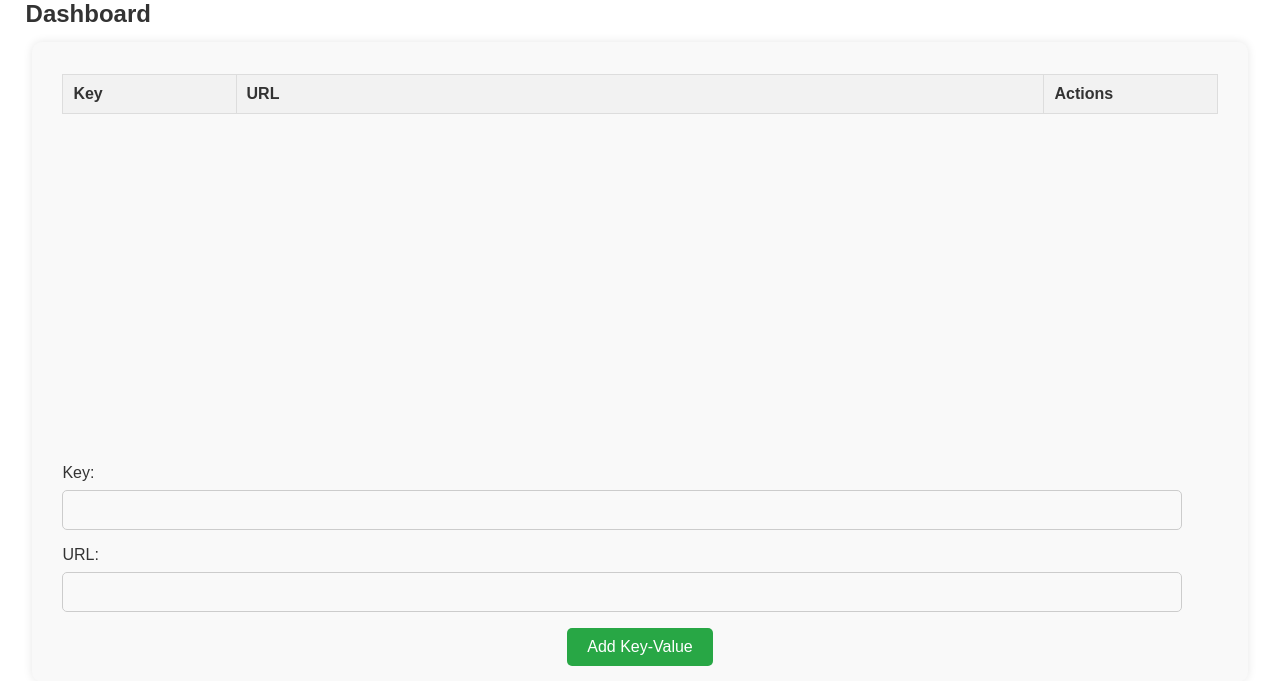
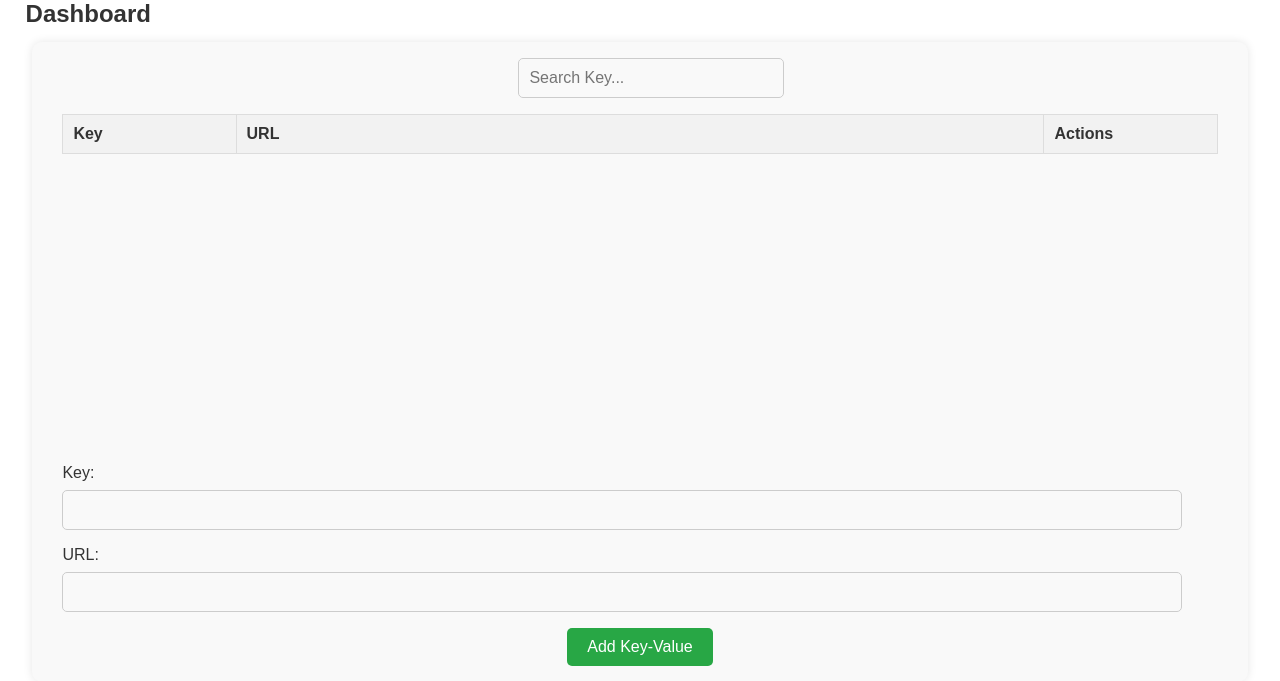
Before and after one commit to akhileshSRE/NavEase-app, a Flask app: page /dashboard in a window 1280 px wide. Shown: the part 86-767 px from the top of the page. Run offline with Flask 2, Linux system fonts and the light colour scheme; the visitor is signed in with stand-in values (Sample User, id 1); data comes from the database, SQL or seed files in the repository; data that the repository does not hold is empty; some libraries are stand-ins or nearby versions.

Commit message:
added key search with typeahead search

```diff
--- a/static/css/dashboard.css
+++ b/static/css/dashboard.css
@@ -139,7 +139,7 @@ header h1 {
 .table-container {
     width: 95%;
     height: 100%;
-    padding-top: 2rem;
+    padding-top: 1rem;
     overflow: auto; /* Make table scrollable */
 }
 
@@ -259,3 +259,24 @@ header h1 {
 .add-button:hover {
     background: #218838;
 }
+
+
+.search-container {
+    width: 20%;
+    margin-top: 1rem;
+}
+
+#search-input {
+    width: 100%;
+    padding: 10px;
+    border: 1px solid #ccc;
+    border-radius: 5px;
+    font-size: 16px;
+    background: #f9f9f9;
+}
+
+#search-input:focus {
+    outline: none;
+    border-color: #667eea;
+    background: #fff;
+}
--- a/static/js/dashboard.js
+++ b/static/js/dashboard.js
@@ -50,3 +50,25 @@ document.addEventListener("DOMContentLoaded", function() {
         });
     }, 5000); // Match the duration of the fadeOut animation
 });
+
+function filterTable() {
+    const searchInput = document.getElementById("search-input");
+    const filter = searchInput.value.toLowerCase();
+    const table = document.querySelector(".dashboard-table");
+    const rows = table.getElementsByTagName("tr");
+
+    for (let i = 1; i < rows.length; i++) {
+        const cells = rows[i].getElementsByTagName("td");
+        let shouldDisplay = false;
+
+        for (let j = 0; j < cells.length; j++) {
+            const cellValue = cells[j].textContent.toLowerCase();
+            if (cellValue.includes(filter)) {
+                shouldDisplay = true;
+                break;
+            }
+        }
+
+        rows[i].style.display = shouldDisplay ? "" : "none";
+    }
+}
--- a/templates/dashboard.html
+++ b/templates/dashboard.html
@@ -35,6 +35,9 @@
         </header>
     </div>
     <div class="card">
+        <div class="search-container">
+            <input type="text" id="search-input" placeholder="Search Key..." oninput="filterTable()">
+        </div>
         <div class="table-container">
             <table class="dashboard-table">
                 <thead>
```
